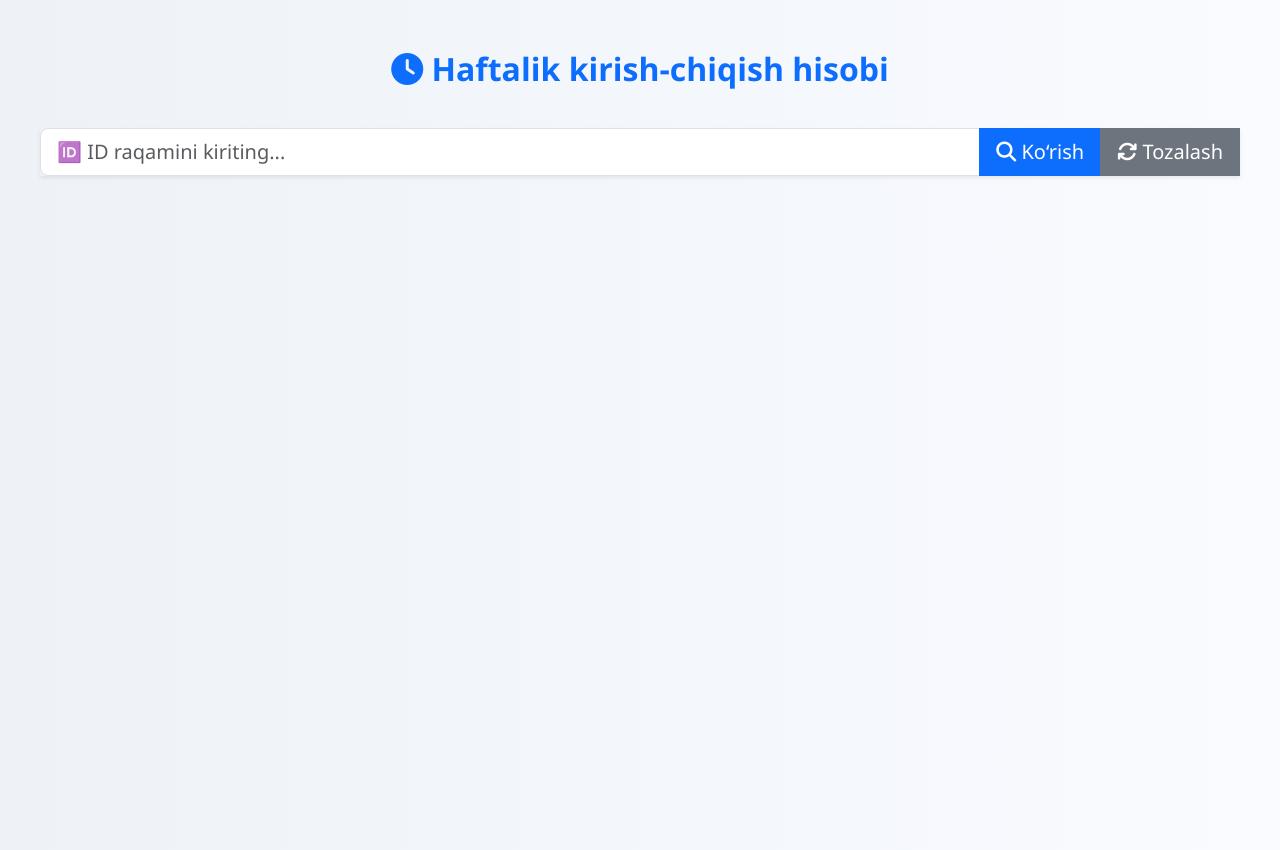
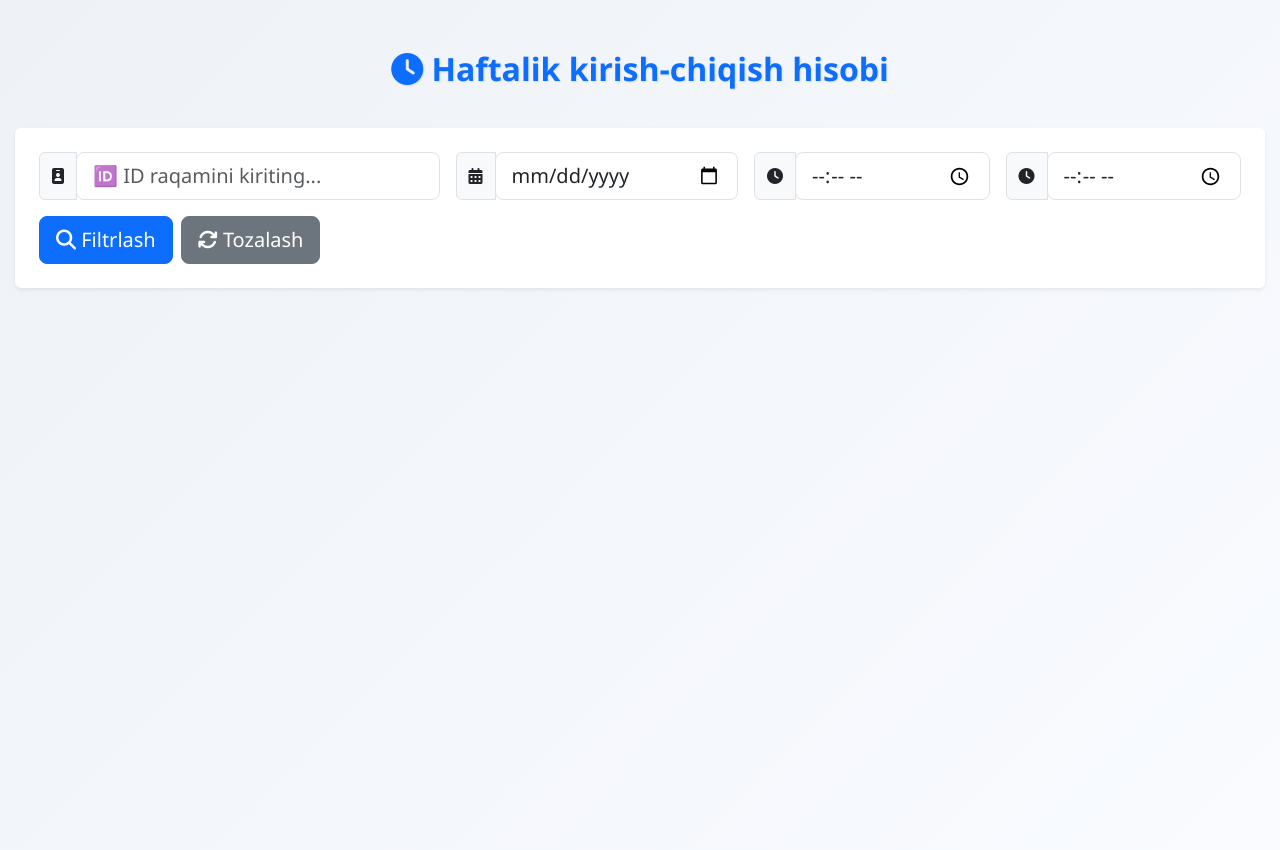
Before and after one commit to Erkaboy-coder/hikvison, a Django app: template templates/weekly_activity.html in a window 1280 px wide. Run offline with Django 5.2, Linux system fonts and the light colour scheme; the template is opened without the code that fills it, so the values that code supplies are empty.

Commit message:
filter added with day and hours

```diff
--- a/templates/weekly_activity.html
+++ b/templates/weekly_activity.html
@@ -8,32 +8,48 @@
     <!-- Bootstrap 5 CSS -->
     <link href="https://cdn.jsdelivr.net/npm/bootstrap@5.3.2/dist/css/bootstrap.min.css" rel="stylesheet">
     <!-- Font Awesome -->
-    <link rel="stylesheet" href="https://cdnjs.cloudflare.com/ajax/libs/font-awesome/6.5.0/css/all.min.css" integrity="sha512-jQ0ZP0jPaYJHzF3Y+fZ0YHbIzZyqL9pR5/djcGgA+FVwDKA+OgRoW9ppFzZnU+Lkz1P3DdC+JmGmlK1s4kF7PQ==" crossorigin="anonymous" referrerpolicy="no-referrer" />
+    <link rel="stylesheet" href="https://cdnjs.cloudflare.com/ajax/libs/font-awesome/6.5.0/css/all.min.css" />
 
     <style>
         body {
-            background: linear-gradient(to right, #eef2f7, #f9fbff);
+            background: linear-gradient(135deg, #eef2f7 0%, #f9fbff 100%);
             font-family: 'Segoe UI', sans-serif;
             min-height: 100vh;
         }
-        .content-wrapper {
-            max-width: 1200px;
+
+        .container-custom {
+            max-width: 1400px;
             margin: 50px auto;
+            padding: 0 15px;
         }
+
         .card {
             border: none;
             border-radius: 1rem;
-            box-shadow: 0 4px 20px rgba(0,0,0,0.08);
+            box-shadow: 0 4px 25px rgba(0,0,0,0.1);
         }
+
+        .page-title {
+            text-align: center;
+            color: #0d6efd;
+            font-weight: 700;
+            margin-bottom: 2.5rem;
+            text-shadow: 1px 1px 2px rgba(0,0,0,0.1);
+        }
+
+        /* Table */
         .table thead th {
             background-color: #0d6efd !important;
             color: #fff;
             text-align: center;
             font-weight: 600;
         }
+
         .table tbody tr:hover {
             background-color: #f1f5ff;
         }
+
+        /* Status badges */
         .status-badge {
             font-size: 1rem;
             padding: 0.5rem 1.2rem;
@@ -43,38 +59,44 @@
             align-items: center;
             gap: 0.5rem;
         }
+
         .status-in {
             background-color: #28a745;
+            color: #fff;
         }
+
         .status-out {
-            background-color: #6c757d;
+            background-color: #dc3545;
+            color: #fff;
         }
-        .input-group input {
-            border-radius: 0.5rem 0 0 0.5rem !important;
+
+        /* Form inputs */
+        .input-group input, .input-group button, .input-group .btn-reset {
+            border-radius: 0.5rem !important;
         }
+
         .input-group button, .input-group .btn-reset {
-            border-radius: 0 !important;
+            border-radius: 0.5rem !important;
         }
+
         .btn-reset {
-            border-radius: 0 0.5rem 0.5rem 0 !important;
+            border-radius: 0.5rem !important;
         }
+
         .alert {
             border-radius: 0.7rem;
         }
-        .page-title {
-            text-align: center;
-            color: #0d6efd;
-            font-weight: 700;
-            margin-bottom: 2.5rem;
-        }
+
         @media (max-width: 768px) {
             .card-body {
                 flex-direction: column !important;
                 gap: 1rem;
             }
+
             .input-group {
                 flex-direction: column !important;
             }
+
             .input-group button, .input-group .btn-reset {
                 border-radius: 0.5rem !important;
             }
@@ -82,47 +104,93 @@
     </style>
 </head>
 <body>
-<div class="content-wrapper">
+<div class="container-custom">
+
+    <!-- Page Title -->
     <h2 class="page-title"><i class="fa-solid fa-clock"></i> Haftalik kirish-chiqish hisobi</h2>
 
-    <!-- Search & Reset -->
+    <!-- Search & Filter Form -->
     <form method="get" class="mb-4">
-        <div class="input-group shadow-sm">
+        <div class="d-flex flex-wrap gap-3 shadow-sm p-4 rounded bg-white align-items-center">
+            <!-- ID Card -->
+            <div class="flex-grow-1" style="min-width: 200px;">
+                <div class="input-group">
+                    <span class="input-group-text"><i class="fa-solid fa-id-badge"></i></span>
                     <input type="text" name="card_number" class="form-control form-control-lg"
                            placeholder="🆔 ID raqamini kiriting..." value="{{ card_number|default:'' }}">
-            <button type="submit" class="btn btn-primary btn-lg">
-                <i class="fa-solid fa-magnifying-glass"></i> Ko‘rish
+                </div>
+            </div>
+
+            <!-- Date -->
+            <div class="flex-grow-1" style="min-width: 150px;">
+                <div class="input-group">
+                    <span class="input-group-text"><i class="fa-solid fa-calendar-days"></i></span>
+                    <input type="date" name="filter_date" class="form-control form-control-lg"
+                           value="{{ filter_date|default:'' }}">
+                </div>
+            </div>
+
+            <!-- Start Time -->
+            <div class="flex-grow-1" style="min-width: 140px;">
+                <div class="input-group">
+                    <span class="input-group-text"><i class="fa-solid fa-clock"></i></span>
+                    <input type="time" name="start_time" class="form-control form-control-lg"
+                           value="{{ start_time|default:'' }}">
+                </div>
+            </div>
+
+            <!-- End Time -->
+            <div class="flex-grow-1" style="min-width: 140px;">
+                <div class="input-group">
+                    <span class="input-group-text"><i class="fa-solid fa-clock"></i></span>
+                    <input type="time" name="end_time" class="form-control form-control-lg"
+                           value="{{ end_time|default:'' }}">
+                </div>
+            </div>
+
+            <!-- Buttons -->
+            <div class="d-flex gap-2 flex-grow-1 flex-md-grow-0" style="min-width: 180px;">
+                <button type="submit" class="btn btn-primary btn-lg flex-grow-1">
+                    <i class="fa-solid fa-magnifying-glass"></i> Filtrlash
                 </button>
-            <a href="{% url 'weekly-activity' %}" class="btn btn-secondary btn-lg btn-reset">
+                <a href="{% url 'weekly-activity' %}" class="btn btn-secondary btn-lg flex-grow-1">
                     <i class="fa-solid fa-arrows-rotate"></i> Tozalash
                 </a>
             </div>
+        </div>
     </form>
 
-    <!-- Error Message -->
+    <!-- Error Alert -->
     {% if error %}
-        <div class="alert alert-danger shadow-sm text-center"><i class="fa-solid fa-triangle-exclamation"></i> {{ error }}</div>
+    <div class="alert alert-danger shadow-sm text-center">
+        <i class="fa-solid fa-triangle-exclamation"></i> {{ error }}
+    </div>
     {% endif %}
 
     {% if has_data %}
         {% if card_number %}
-        <!-- User Info -->
+        <!-- User Info Card -->
         <div class="card mb-4 w-100">
             <div class="card-body d-flex justify-content-between align-items-center flex-wrap">
                 <div>
                     <h6 class="text-secondary mb-1"><i class="fa-solid fa-id-badge"></i> ID raqami:</h6>
                     <h5 class="fw-bold text-dark">{{ card_number }}</h5>
                 </div>
+
+                {% with last_log=logs|first %}
                     <div>
-                    <span class="status-badge {% if status and status|slice:":2" == "🏢" %}status-in text-white{% else %}status-out text-white{% endif %}">
-                        {% if status and status|slice:":2" == "🏢" %}
-                            <i class="fa-solid fa-building"></i>
+                        {% if last_log.direction == "in" %}
+                            <span class="status-badge status-in">
+                                <i class="fa-solid fa-building"></i> Bino ichida
+                            </span>
                         {% else %}
-                            <i class="fa-solid fa-door-closed"></i>
+                            <span class="status-badge status-out">
+                                <i class="fa-solid fa-door-closed"></i> Tashqarida
+                            </span>
                         {% endif %}
-                        {{ status }}
-                    </span>
                     </div>
+                {% endwith %}
+
             </div>
         </div>
         {% endif %}
@@ -148,12 +216,10 @@
                             <td>{{ log.card_number }}</td>
                             <td class="text-start">{{ log.name }}</td>
                             <td>
-                                {% if log.event_type == "Door Unlocked" %}
-                                    <span class="badge bg-success"><i class="fa-solid fa-door-open"></i> Kirish</span>
-                                {% elif log.event_type == "Door Locked" %}
-                                    <span class="badge bg-danger"><i class="fa-solid fa-door-closed"></i> Chiqish</span>
+                                {% if log.direction == "in" %}
+                                    <span class="badge bg-success"><i class="fa-solid fa-building"></i> Binoga kirdi</span>
                                 {% else %}
-                                    <span class="badge bg-secondary"><i class="fa-solid fa-info"></i> {{ log.event_type }}</span>
+                                    <span class="badge bg-danger"><i class="fa-solid fa-door-closed"></i> Binodan chiqib ketdi</span>
                                 {% endif %}
                             </td>
                             <td>{{ log.direction|title }}</td>
@@ -208,7 +274,6 @@
         </nav>
         {% endif %}
     {% endif %}
-
 </div>
 
 <script src="https://cdn.jsdelivr.net/npm/bootstrap@5.3.2/dist/js/bootstrap.bundle.min.js"></script>
```
Also changed, not shown: events/views.py (+178 -28 lines). Lines whose indentation alone changed are shown as unchanged.
